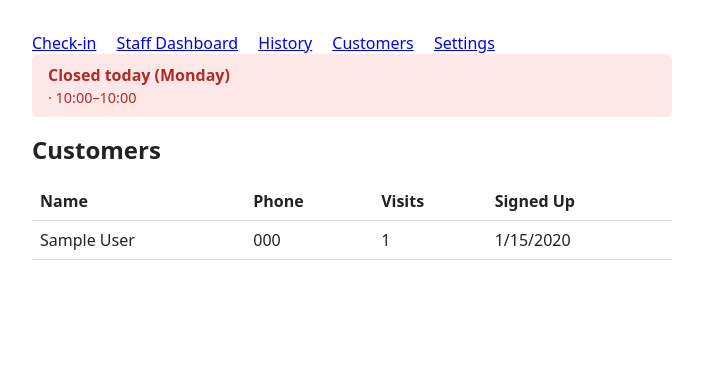
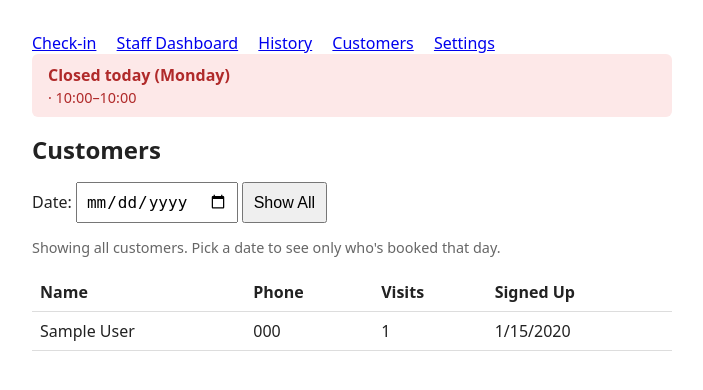
Before and after one commit to mrprogrammingx/barbershop-queue, a FastAPI app: page /customers in a window 1280 px wide. Shown: the top 390 px of the page, without its empty margins (288-991 px from the left). Run offline with FastAPI, Linux system fonts and the light colour scheme; tables that the repository leaves empty hold one stand-in row (values such as "Sample post").

Commit message:
Add date filter to Customers page, showing all customers by default
GET /queue/customers accepts an optional for_date param that narrows
the list to customers with a booking on that date. Unlike the
Dashboard/History pickers, this one starts empty/unfiltered so all
customers show first; picking a date filters the list, and "Show
All" clears it back.

Co-Authored-By: Claude Sonnet 5 <noreply@anthropic.com>

```diff
--- a/app/templates/customers.html
+++ b/app/templates/customers.html
@@ -2,6 +2,13 @@
 {% block title %}Customers{% endblock %}
 {% block content %}
   <h1>Customers</h1>
+
+  <div>
+    <label for="customers-date-picker">Date:</label>
+    <input type="date" id="customers-date-picker">
+    <button id="clear-date-filter" type="button">Show All</button>
+  </div>
+  <p id="filter-hint" class="hint">Showing all customers. Pick a date to see only who's booked that day.</p>
 
   <table>
     <thead>
@@ -9,11 +16,22 @@
     </thead>
     <tbody id="customers-body"></tbody>
   </table>
-  <p id="empty-message" style="display: none;">No customers have checked in yet.</p>
+  <p id="empty-message" style="display: none;">No customers found.</p>
+
+  <style>
+    .hint { font-size: 0.9rem; color: #666; max-width: 480px; }
+  </style>
 
   <script>
     async function loadCustomers() {
-      const res = await fetch("/queue/customers");
+      const selectedDate = document.getElementById("customers-date-picker").value;
+      const hint = document.getElementById("filter-hint");
+      const url = selectedDate ? `/queue/customers?for_date=${selectedDate}` : "/queue/customers";
+      hint.textContent = selectedDate
+        ? `Showing customers booked on ${selectedDate}.`
+        : "Showing all customers. Pick a date to see only who's booked that day.";
+
+      const res = await fetch(url);
       const customers = await res.json();
       const body = document.getElementById("customers-body");
       const emptyMessage = document.getElementById("empty-message");
@@ -31,6 +49,12 @@
       }
     }
 
+    document.getElementById("customers-date-picker").addEventListener("change", loadCustomers);
+    document.getElementById("clear-date-filter").addEventListener("click", () => {
+      document.getElementById("customers-date-picker").value = "";
+      loadCustomers();
+    });
+
     loadCustomers();
   </script>
 {% endblock %}
```
Also changed, not shown: app/routers/customers.py (+13 -7 lines).
